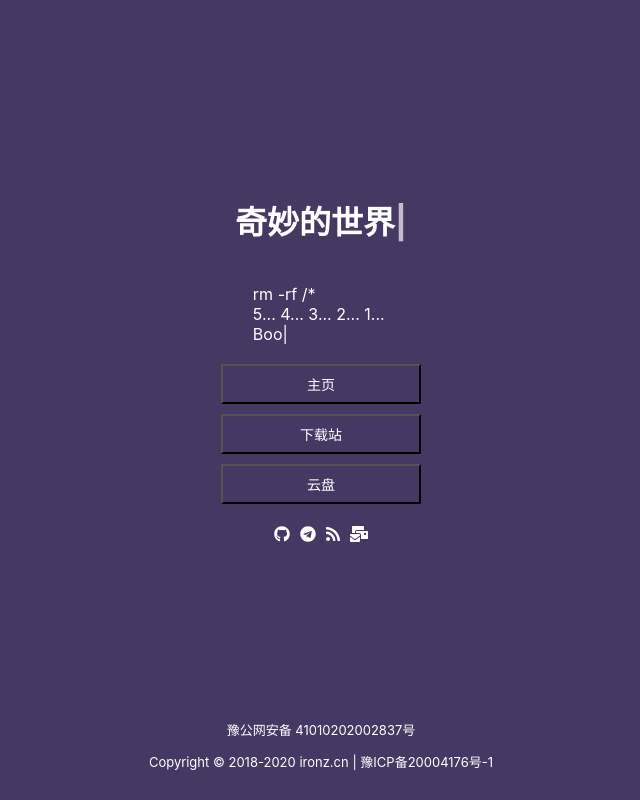
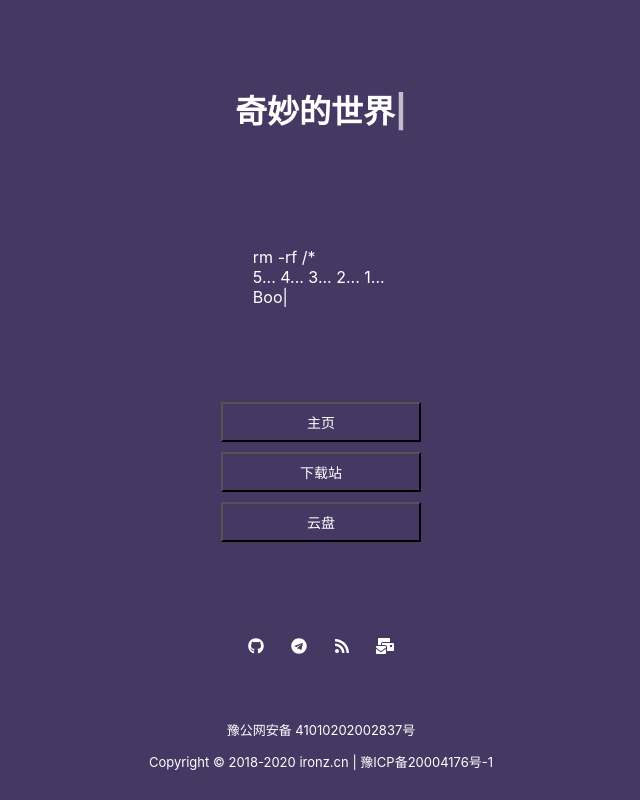
Before and after one commit to fyved24/homepage, a React (Create React App) app: page / in a window 1280 px wide. Shown: the whole page, without its empty margins (319-959 px from the left). Built offline with nearby package versions, Linux system fonts and the light colour scheme.

Commit message:
适配chrome

```diff
--- a/src/App.css
+++ b/src/App.css
@@ -12,10 +12,10 @@
 main {
   grid-area: content;
   display: flex;
-  row-gap: 20px;
   flex-direction: column;
+  row-gap: 30px;
   align-items: center;
-  justify-content: center;
+  justify-content: space-evenly;
 }
 .project_contianer{
   display: grid;
--- a/src/Socials/style.module.css
+++ b/src/Socials/style.module.css
@@ -1,5 +1,8 @@
 .socials_container{
+    width: 200px;
     display: flex;
-    column-gap: 10px;
+    /* column-gap: 30px; */
     color: white;
+    justify-content: space-evenly;
+    /* background-color: brown; */
 }
```
